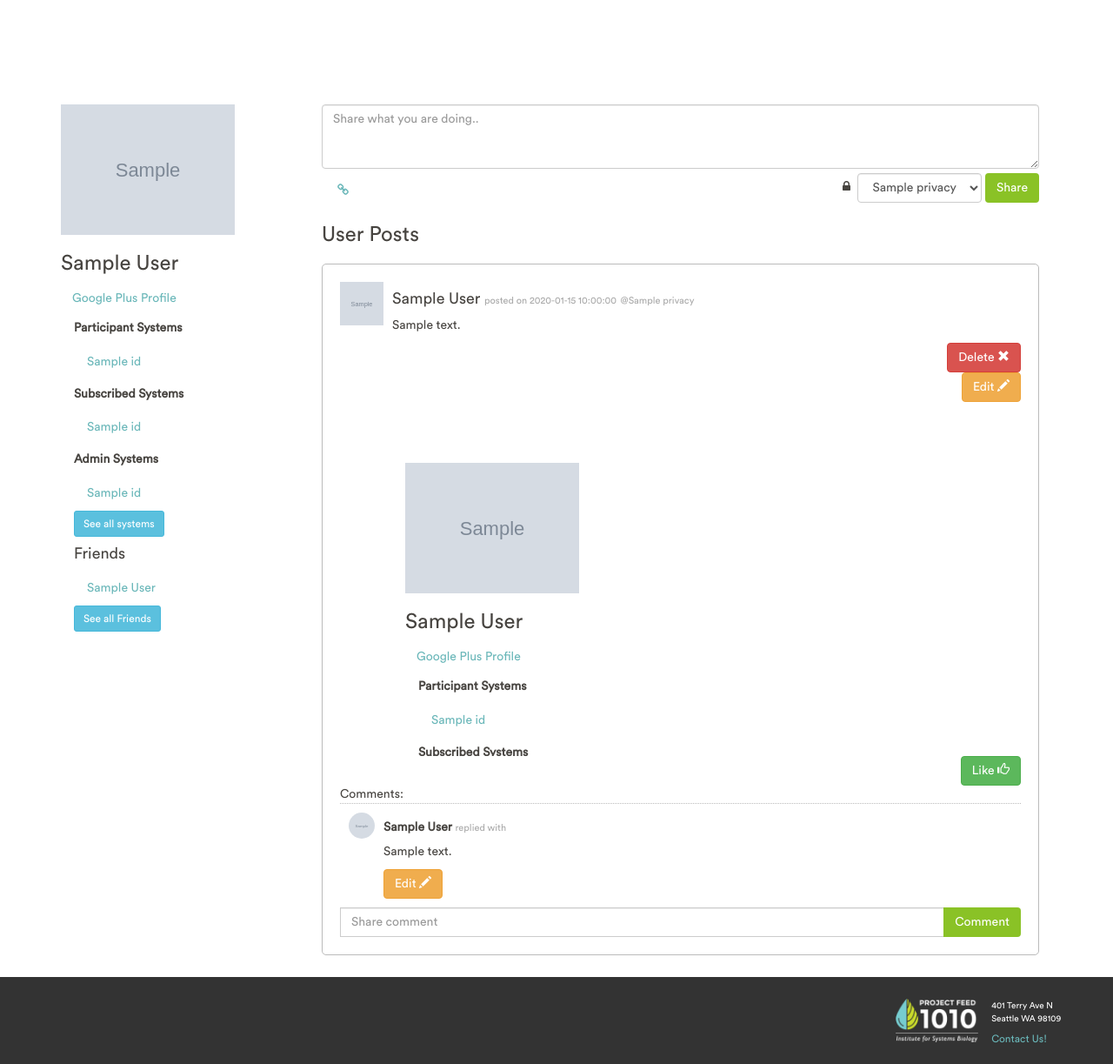
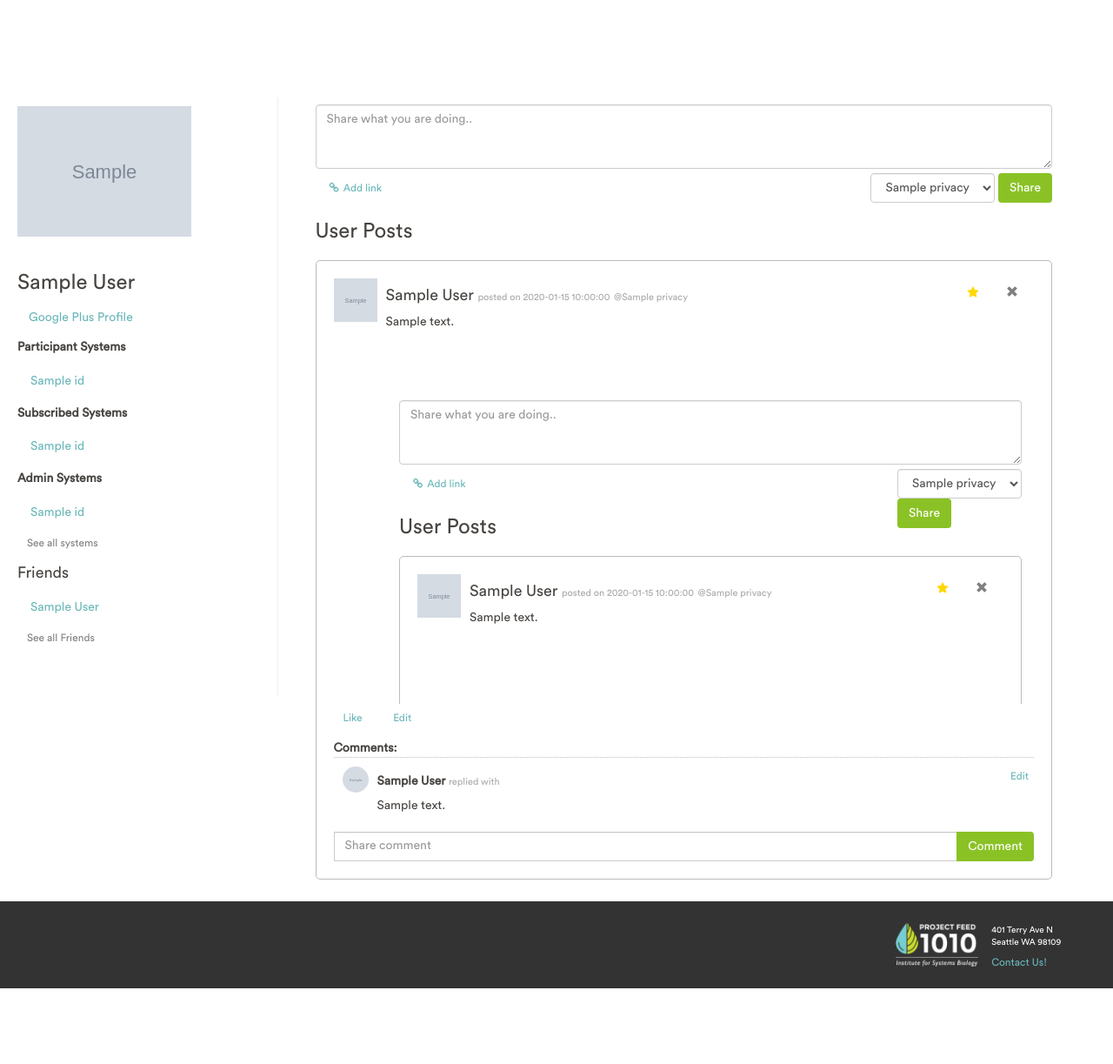
Before and after one commit to baliga-lab/pf1010-web, a Flask app: template aqxWeb/sc/templates/profile.html in a window 1280 px wide. Shown: the whole page at 87% size. After the commit the page ends 1136 px from the top, so only its background shows below. Run offline with Flask 2, Linux system fonts and the light colour scheme; the visitor is signed in with stand-in values (Sample User, id 1); tables that the repository leaves empty or names only in its code hold one stand-in row (values such as "Sample post"); the template is opened without the code that fills it: most values are stand-ins (such as "Sample title", 1, 10 or a date in 2020); grey boxes marked "Sample" are stand-in pictures; some libraries are stand-ins or nearby versions.

Commit message:
Styling changes to newsfeed

```diff
--- a/aqxWeb/sc/static/css/newsfeed.css
+++ b/aqxWeb/sc/static/css/newsfeed.css
@@ -97,3 +97,7 @@
     height: 30px;
     border-radius: 15px;
 }
+
+.profile {
+    padding-top: 10px;
+}
--- a/aqxWeb/sc/templates/display_profile_posts.html
+++ b/aqxWeb/sc/templates/display_profile_posts.html
@@ -24,45 +24,41 @@
                         </a>
                     </div>
 
+
                     {# POST CONTENT #}
                     <div class="media-body">
+
+                        <div class="pull-right">
+                            <ul class="list-inline">
+                                {# LIKES COUNT #}
+                                <li>
+                                    <span style="color: gold"><i class="fa fa-star" aria-hidden="true"></i></span>
+                                    {% for i in total_likes %}
+                                        {% if i.postid == row.post.id %}
+                                            {{ i.likecount }}
+                                        {% endif %}
+                                    {% endfor %}
+                                </li>
+                                {# DELETE POST #}
+                                <li>
+                                    {% if row.user.sql_id == session['uid'] %}
+                                        <form action="{{ url_for('social.delete_post') }}" method="post">
+                                            <input type="hidden" name="postid" value="{{ row.post.id }}">
+                                            <button type="submit" name="submit" class="btn btn-grey"
+                                                    aria-label="Left Align" value="deletePost">
+                                                <span class="glyphicon glyphicon-remove" aria-hidden="true"></span>
+                                            </button>
+                                        </form>
+                                    {% endif %}
+                                </li>
+                            </ul>
+                        </div>
                         <h4>
                             {{ row.user.displayName }}
                             <span class="date sub-text">posted on {{ row.post.date }}</span>
                             <span class="privacy sub-text">@{{ row.post.privacy }}</span>
                         </h4>
                         <p>{{ row.post.text }}</p>
-                            {% if row.user.sql_id == session['uid'] %}
-                                <div class="form-controls" style=" text-align: right;">
-                                    <form action="{{ url_for('social.delete_post') }}" method="post">
-                                        <input type="hidden" name="postid" value="{{ row.post.id }}">
-                                        <button type="submit" name="submit" class="btn btn-danger"
-                                                aria-label="Left Align" value="deletePost">
-                                            Delete <span class="glyphicon glyphicon-remove" aria-hidden="true"></span>
-                                        </button>
-                                    </form>
-                                </div>
-                                <div class="form-controls" style=" text-align: right;">
-                                    <button type="submit" class="btn btn-warning" name="submit"
-                                            value="edit" aria-label="Left Align"
-                                            onclick="showEditCommentDiv('{{ row.post.id }}')">
-                                        Edit <span class="glyphicon glyphicon-pencil" aria-hidden="true"></span>
-                                    </button>
-                                    <div id="{{ row.post.id }}" class="form-controls"
-                                         style="display:none; width: 100% ; text-align:left">
-                                        <form action="{{ url_for('social.edit_post') }}" method="post">
-                                            <input type="hidden" name="postid" value="{{ row.post.id }}">
-                                            <input id="editedpost" name="editedpost" style="width: 100%"
-                                                   value="{{ row.post.text }}"
-                                                   placeholder="Edit Post">
-                                            <button type="submit" class="btn btn-green" name="submit"
-                                                    value="editComment" aria-label="right Align">
-                                                Update <span class="glyphicon glyphicon-ok" aria-hidden="true"></span>
-                                            </button>
-                                        </form>
-                                    </div>
-                                </div>
-                            {% endif %}
 
                         {% if row.post.link %}
                             {# image/gif content #}
@@ -84,38 +80,58 @@
                         {% endif %}
                     </div>
 
-                    {# POST OPTIONS #}
-                    <div class="options">
-                        <div class="form-controls" style=" text-align: right;">
-                            <form action="{{ url_for('social.like_or_unlike_post') }}"
+                    <div id="options">
+                        <ul class="list-inline">
+                            <li>
+                                <form class="form-inline" action="{{ url_for('social.like_or_unlike_post') }}"
                                       method="post">
                                     <input type="hidden" name="postid" value="{{ row.post.id }}">
 
-                                <button type="submit" name="submit" class="btn btn-success" aria-label="Left Align"
-                                        value="likePost">
+                                    <button type="submit" name="submit" class="btn btn-blue btn-sm"
+                                            aria-label="Left Align"
+                                            value="likePost" id="like">
                                         Like
-                                    {% for i in total_likes %}
-                                        {% if i.postid == row.post.id %}
-                                            {{ i.likecount }}
-                                        {% endif %}
-                                    {% endfor %}
-                                    <span class="glyphicon glyphicon-thumbs-up" aria-hidden="true"></span>
                                     </button>
                                     {% for l in likes %}
                                         {% if l.postid == row.post.id %}
                                             {% if l.userid == session['uid'] %}
-                                            <button type="submit" name="submit" class="btn btn-danger"
+                                                <button type="submit" name="submit" class="btn btn-blue btn-sm"
                                                         aria-label="Left Align" value="unlikePost">
-                                                Unlike <span class="glyphicon glyphicon-thumbs-down"
-                                                             aria-hidden="true"></span>
+                                                    Unlike
                                                 </button>
                                             {% endif %}
                                         {% endif %}
                                     {% endfor %}
                                 </form>
+                            </li>
+                            {% if row.user.sql_id == session['uid'] %}
+                                <li>
+                                    <button type="submit" class="btn btn-blue btn-sm" name="submit"
+                                            value="edit" aria-label="Left Align"
+                                            onclick="showEditCommentDiv('{{ row.post.id }}')">
+                                        Edit
+                                    </button>
+                                    <div id="{{ row.post.id }}" class="form-controls"
+                                         style="display:none; width: 100% ; text-align:left">
+                                        <form action="{{ url_for('social.edit_post') }}" method="post">
+                                            <input type="hidden" name="postid" value="{{ row.post.id }}">
+                                            <div class="input-group">
+                                                <input id="editedpost" name="editedpost" class="form-control"
+                                                       value="{{ row.post.text }}">
+                                                <span class="input-group-btn">
+                                                    <button type="submit" class="btn btn-green" name="submit"
+                                                            value="editComment" aria-label="right Align">
+                                                        Update
+                                                    </button>
+                                                </span>
                                             </div>
+                                        </form>
                                     </div>
-                    Comments:
+                                </li>
+                            {% endif %}
+                        </ul>
+                    </div>
+                    <strong>Comments:</strong>
                     {# POST'S COMMENTS #}
                     <div class="comment comment-box">
                         <ul class="comment-list">
@@ -123,6 +139,43 @@
                                 {% for cmt in row.comments|sort(attribute='creation_time') %}
                                     {% if cmt.post_id == row.post.id and cmt.comment and cmt.comment.content %}
                                         <li>
+                                            <div class="pull-right">
+                                                {% if cmt.user_sql_id == session['uid'] %}
+                                                    <button type="submit" class="btn btn-blue btn-xs" name="submit"
+                                                            value="edit"
+                                                            aria-label="Left Align"
+                                                            onclick="showEditCommentDiv('{{ cmt.comment.id }}')">
+                                                        Edit
+                                                    </button>
+
+                                                    <div id="{{ cmt.comment.id }}" class="form-controls"
+                                                         style="display:none; width: 100% ; text-align:left">
+                                                        <form action="{{ url_for('social.edit_or_delete_comment') }}"
+                                                              method="post">
+                                                            <div class="input-group">
+                                                                <input type="hidden" name="commentid"
+                                                                   value="{{ cmt.comment.id }}">
+                                                            <input id="editedcomment" name="editedcomment"
+                                                                   style="width: 100%"
+                                                                   value="{{ cmt.comment.content }}"
+                                                                   placeholder="Edit comment">
+                                                                <span class="input-group-btn">
+                                                                    <button type="submit" class="btn btn-green"
+                                                                    name="submit"
+                                                                    value="editComment" aria-label="right Align">
+                                                                Update
+                                                            </button>
+                                                                </span>
+                                                            <button type="submit" class="btn btn-danger"
+                                                                    name="submit"
+                                                                    value="deleteComment" aria-label="right Align">
+                                                                Delete
+                                                            </button>
+                                                            </div>
+                                                        </form>
+                                                    </div>
+                                                {% endif %}
+                                            </div>
                                             <div class="media-left">
                                                 <a href="{% if cmt.google_id %}/social/profile/{{ cmt.google_id }}
                                                 {% else %}#{% endif %}">
@@ -145,40 +198,6 @@
                                                 </h5>
                                                 <div class="input-group col-md-12">
                                                     <p>{{ cmt.comment.content }}</p>
-                                                    {% if cmt.user_sql_id == session['uid'] %}
-                                                        <button type="submit" class="btn btn-warning" name="submit"
-                                                                value="edit"
-                                                                aria-label="Left Align"
-                                                                onclick="showEditCommentDiv('{{ cmt.comment.id }}')">
-                                                            Edit <span class="glyphicon glyphicon-pencil"
-                                                                       aria-hidden="true"></span>
-                                                        </button>
-
-                                                        <div id="{{ cmt.comment.id }}" class="form-controls"
-                                                             style="display:none; width: 100% ; text-align:left">
-                                                            <form action="{{ url_for('social.edit_or_delete_comment') }}"
-                                                                  method="post">
-                                                                <input type="hidden" name="commentid"
-                                                                       value="{{ cmt.comment.id }}">
-                                                                <input id="editedcomment" name="editedcomment"
-                                                                       style="width: 100%"
-                                                                       value="{{ cmt.comment.content }}"
-                                                                       placeholder="Edit comment">
-                                                                <button type="submit" class="btn btn-green"
-                                                                        name="submit"
-                                                                        value="editComment" aria-label="right Align">
-                                                                    Update <span class="glyphicon glyphicon-ok"
-                                                                                 aria-hidden="true"></span>
-                                                                </button>
-                                                                <button type="submit" class="btn btn-danger"
-                                                                        name="submit"
-                                                                        value="deleteComment" aria-label="right Align">
-                                                                    Delete <span class="glyphicon glyphicon-remove"
-                                                                                 aria-hidden="true"></span>
-                                                                </button>
-                                                            </form>
-                                                        </div>
-                                                    {% endif %}
                                                 </div>
                                             </div>
                                         </li>
@@ -196,7 +215,7 @@
                             <input type="hidden" name="postid" value="{{ row.post.id }}">
                             <input id="newcomment" name="newcomment" class="form-control" placeholder="Share comment">
                             <span class="input-group-btn">
-                            <input type="submit" class="btn btn-green" value="Comment">
+                                <button type="submit" class="btn btn-green">Comment</button>
                             </span>
                         </div>
                     </form>
--- a/aqxWeb/sc/templates/home.html
+++ b/aqxWeb/sc/templates/home.html
@@ -29,8 +29,8 @@
                 <h3>Recent Posts</h3>
                 {% include "display_posts.html" %}
             </div>
+        </div>
     {% endif %}
-</div>
 
 {% endblock %}
 
--- a/aqxWeb/sc/templates/post_form.html
+++ b/aqxWeb/sc/templates/post_form.html
@@ -12,9 +12,8 @@
                 <input type="hidden" name="link" value=""/>
             </div>
             <div class="controls form-inline">
-                <button type="button" class="btn btn-blue" data-toggle="modal" data-target="#linkModal"><i class="fa fa-link"></i></button>
+                <button type="button" class="btn btn-blue btn-sm" data-toggle="modal" data-target="#linkModal"><i class="fa fa-link"></i>Add link</button>
                 <div class="form-group pull-right">
-                    <i class="fa fa-lock"></i>
                     <select name="privacy" class="form-control">
                         {% if privacy_info %}
                             {% for privacy in privacy_info.privacy_options %}
--- a/aqxWeb/sc/templates/profile.html
+++ b/aqxWeb/sc/templates/profile.html
@@ -10,10 +10,10 @@
 
 
 {% block content %}
-
-    <div class="col-sm-3">
-        <div class="row">
-            <img class="imgstyle" id="userImage" src="{{ google_profile['img_url'] or user_profile['image_url'] }}"
+<div class="row">
+    <div class="sidebar col-sm-3">
+        <div class="profile">
+            <img class="imgstyle img-responsive" id="userImage" src="{{ google_profile['img_url'] or user_profile['image_url'] }}"
                  width="200"/> <br/>
             <h3 class="username">  {{ user_profile['displayName'] }} </h3>
             {% if google_profile['plus_url'] %}
@@ -70,7 +70,7 @@
                 {% endif %}
             </ul>
 
-            <button type="button" class="btn btn-info btn-sm" data-toggle="modal" data-target="#myModal">See all
+            <button type="button" class="btn btn-grey btn-sm" data-toggle="modal" data-target="#myModal">See all
                 systems
             </button>
         </div>
@@ -86,7 +86,7 @@
                     <li>None</li>
                 {% endif %}
             </ul>
-            <button type="button" class="btn btn-info btn-sm" data-toggle="modal" data-target="#myFriendModal">See all
+            <button type="button" class="btn btn-grey btn-sm" data-toggle="modal" data-target="#myFriendModal">See all
                 Friends
             </button>
 
@@ -96,7 +96,7 @@
     </div>
 
     {# NEWSFEED #}
-    <div class="main col-sm-9">
+    <div class="col-sm-9 col-sm-offset-3 main">
         {% include "post_form.html" %}
 
         <h3>User Posts</h3>
@@ -188,5 +188,5 @@
             </div>
         </div>
     </div>
-
+</div>
 {% endblock %}
--- a/aqxWeb/static/css/style.css
+++ b/aqxWeb/static/css/style.css
@@ -27,6 +27,11 @@
 
 .page-header {
     margin-top: 5px;
+}
+
+.btn-grey {
+    background-color: transparent;
+    color: grey;
 }
 
 .btn-blue {
@@ -93,7 +98,6 @@
         top: 112px;
         bottom: 0;
         left: 0;
-        width: 250px;
         z-index: 1000;
         display: block;
         padding-left: 20px;
@@ -138,7 +142,6 @@
     background-color: #333;
     color: #fff;
     font-size: x-small;
-    z-index: 2000;
 }
 
 
```
Also changed, not shown: aqxWeb/sc/templates/display_posts.html (+62 -16 lines). Lines whose indentation alone changed are shown as unchanged.
